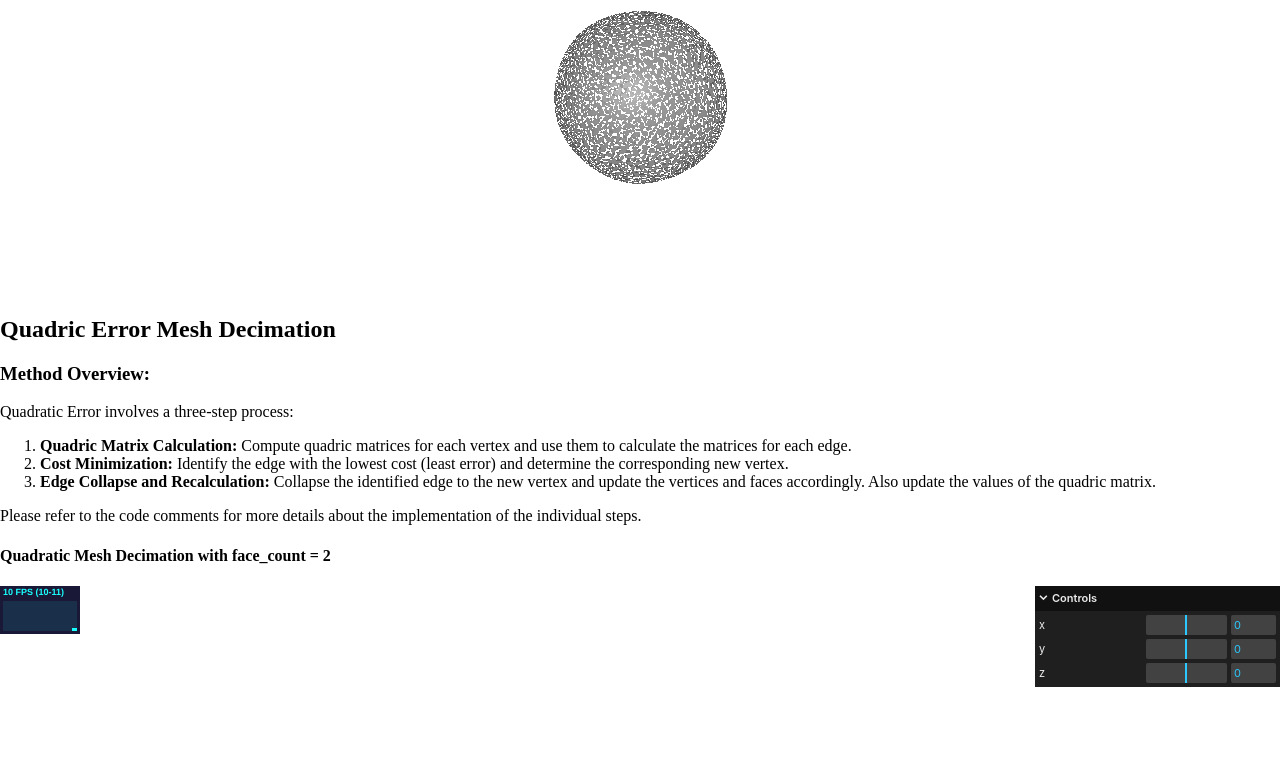
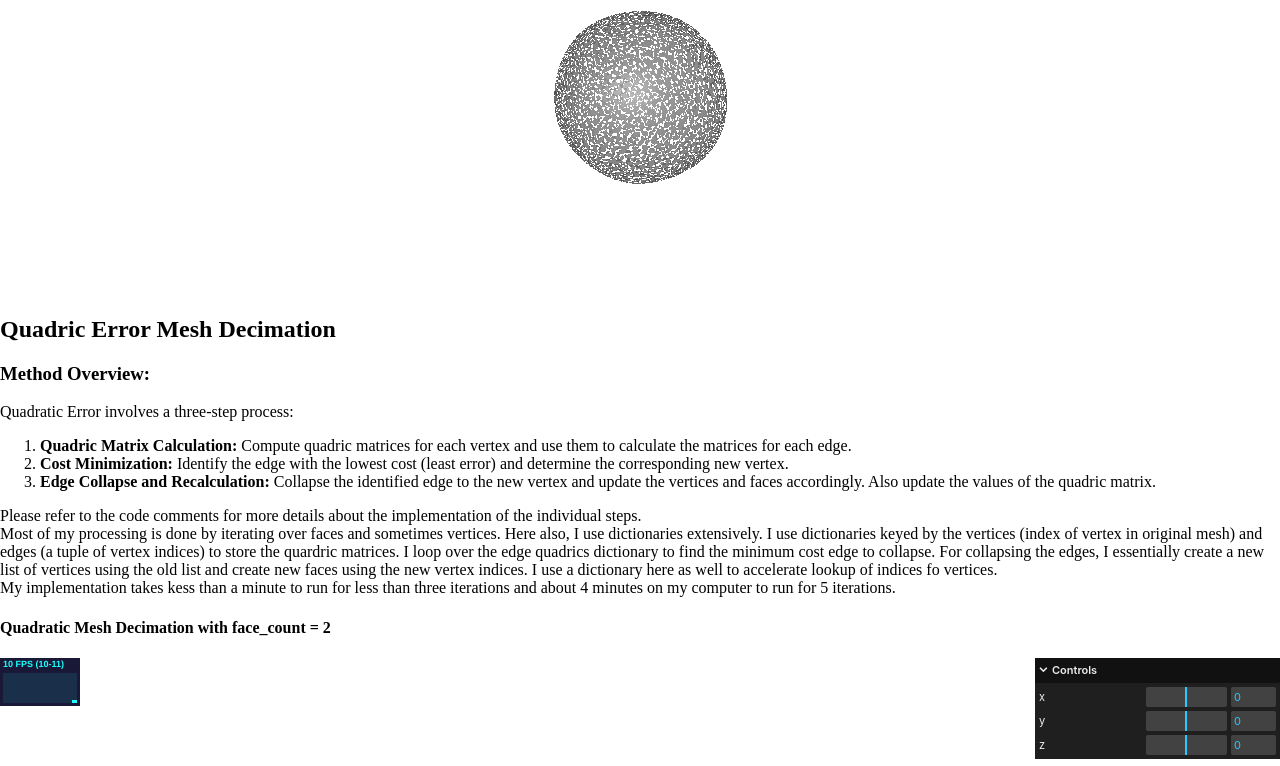
Before and after one commit to l0g1c-80m8/3d-vision-assignments, a plain HTML site: page html/assignment1.html in a window 1280 px wide. Shown: the part 1798-2564 px from the top of the page. Drawn offline with nearby package versions, Linux system fonts and the light colour scheme; animation ran at ten frames a second.

Commit message:
add more details for the report for decimation

```diff
--- a/html/assignment1.html
+++ b/html/assignment1.html
@@ -43,7 +43,7 @@
 			<p>
 				Please refer to the code comments for more details about the implementation of the individual steps.
 				<br>
-				For my particular implementation, I use dictionaries extensively. I use dictionaries keyed by the edges (a tuple of vertex indices) to the edge to the odd vertex that was generated using it. I use a dictionary to map the original vertices in the mesh that are used to generate the even vertices. I use a dictionary to index the newly generated vertices to an index for fast lookup when creating new faces.
+				For my particular implementation, I use dictionaries extensively. I use dictionaries keyed by the edges (a tuple of vertex indices) to map the edges to the odd vertices that were generated using it. I use a dictionary to map the original vertices in the mesh that are used to generate the even vertices. I use a dictionary to index the newly generated vertices to an index for fast lookup when creating new faces.
 				Most of my processing is done by iterating over faces and sometimes vertices.
 				<br>
 				My implementation takes kess than a minute to run for less than three iterations and about 4 minutes on my computer to run for 5 iterations.
@@ -68,6 +68,11 @@
 			</ol>
 			<p>
 				Please refer to the code comments for more details about the implementation of the individual steps.
+				<br>
+				Most of my processing is done by iterating over faces and sometimes vertices.
+				Here also, I use dictionaries extensively. I use dictionaries keyed by the vertices (index of vertex in original mesh) and edges (a tuple of vertex indices) to store the quardric matrices. I loop over the edge quadrics dictionary to find the minimum cost edge to collapse. For collapsing the edges, I essentially create a new list of vertices using the old list and create new faces using the new vertex indices. I use a dictionary here as well to accelerate lookup of indices fo vertices.
+				<br>
+				My implementation takes kess than a minute to run for less than three iterations and about 4 minutes on my computer to run for 5 iterations.
 			</p>
 			<h4>Quadratic Mesh Decimation with face_count = 2</h4>
 			<div id="container4"></div>
```
